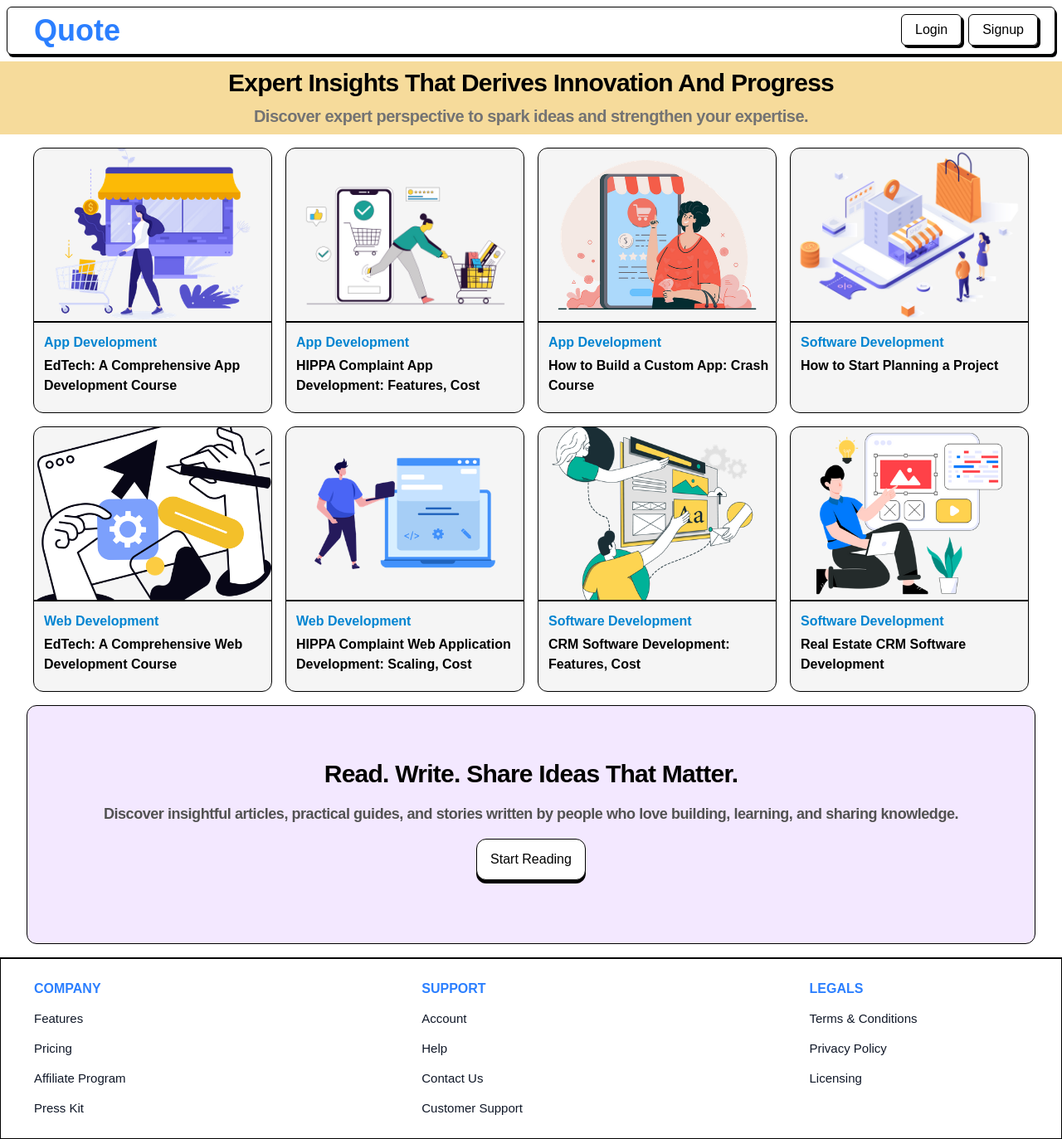
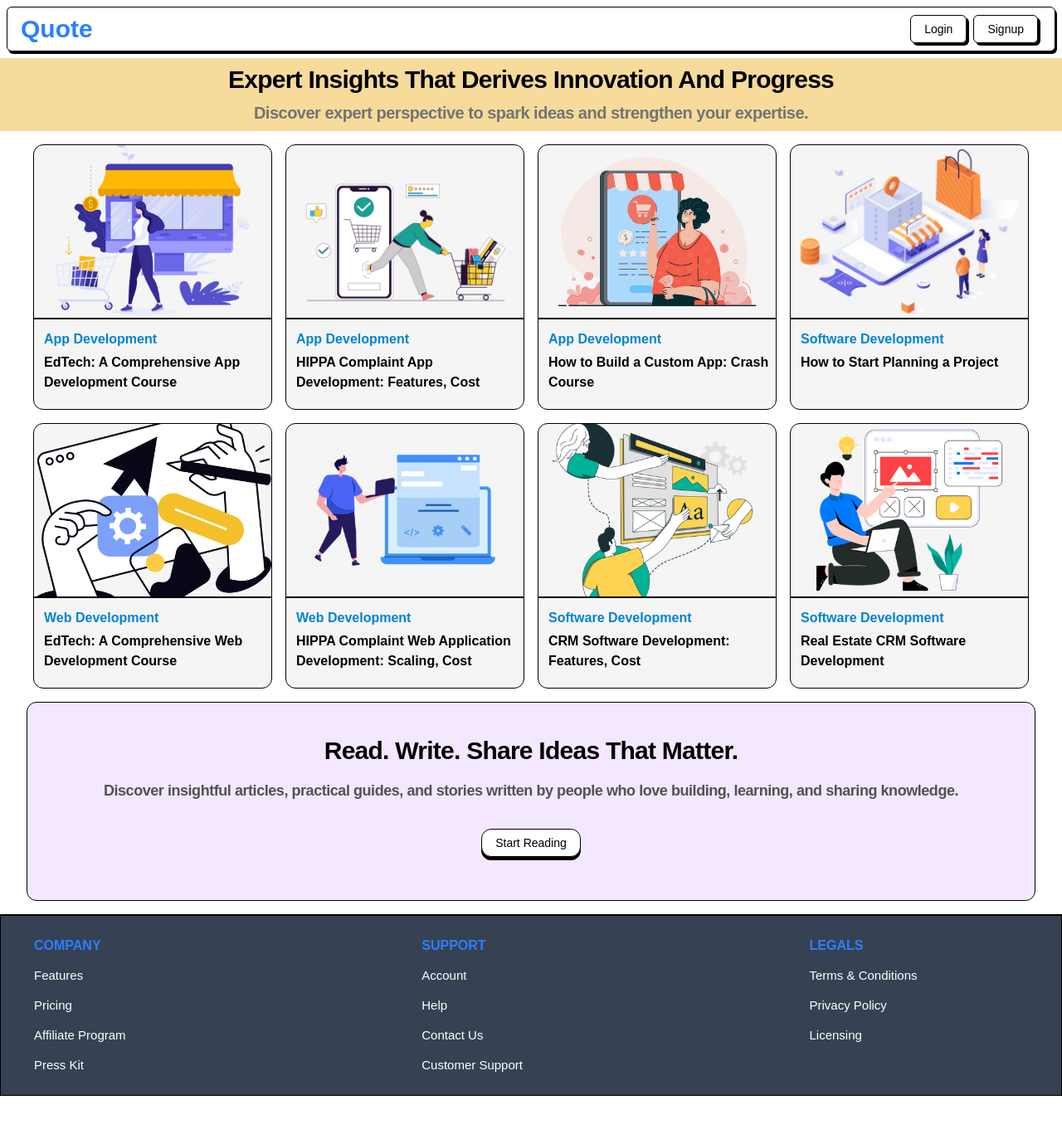
Before and after one commit to NaveenCR007/Quote---Blog-App, a React (Vite) app: page / in a window 1280 px wide. Shown: the whole page at 83% size. After the commit the page ends 1321 px from the top, so only its background shows below. Built offline with nearby package versions, Linux system fonts and the light colour scheme; no server answers.

Commit message:
UI fix complete

```diff
--- a/src/components/Button.jsx
+++ b/src/components/Button.jsx
@@ -2,7 +2,7 @@ function Button({ children, bgColor = '', type = 'button', textColor = 'text-bla
     return (
         <button
             type={type}
-            className={`className='bg-white border border-black px-4 py-1.5 mx-1 rounded-md hover:translate-x-0.5 hover:translate-y-0.5 cursor-pointer hover:shadow-[2px_2px_0_0_rgba(0,0,0,1)] duration-200 transition-all' ${bgColor} ${textColor} ${className}`}
+            className={`className='bg-white border border-black text-sm sm:text-md px-2 py-1 sm:px-4 sm:py-1.5 mx-1 rounded-md hover:translate-x-0.5 hover:translate-y-0.5 cursor-pointer hover:shadow-[2px_2px_0_0_rgba(0,0,0,1)] duration-200 transition-all' ${bgColor} ${textColor} ${className}`}
             {...props}
         >
             {children}
--- a/src/components/Footer/Footer.jsx
+++ b/src/components/Footer/Footer.jsx
@@ -2,7 +2,7 @@ import { Link } from 'react-router-dom'
 
 function Footer() {
   return (
-    <section className="relative overflow-hidden border border-t-2 border-t-black">
+    <section className="relative overflow-hidden bg-gray-700 border border-t-2 border-t-black">
       <div className="relative z-10 mx-auto max-w-7xl px-4">
         <div className="flex items-start justify-between">
           <div className="w-full p-6 md:w-1/2 lg:w-2/12">
@@ -13,7 +13,7 @@ function Footer() {
               <ul>
                 <li className="mb-3">
                   <Link
-                    className=" text-[15px] font-medium text-gray-900 hover:text-gray-700"
+                    className=" text-[15px] font-medium text-white hover:text-gray-300"
                     to="/"
                   >
                     Features
@@ -21,7 +21,7 @@ function Footer() {
                 </li>
                 <li className="mb-3">
                   <Link
-                    className=" text-[15px] font-medium text-gray-900 hover:text-gray-700"
+                    className=" text-[15px] font-medium text-white hover:text-gray-300"
                     to="/"
                   >
                     Pricing
@@ -29,7 +29,7 @@ function Footer() {
                 </li>
                 <li className="mb-3">
                   <Link
-                    className=" text-[15px] font-medium text-gray-900 hover:text-gray-700"
+                    className=" text-[15px] font-medium text-white hover:text-gray-300"
                     to="/"
                   >
                     Affiliate Program
@@ -37,7 +37,7 @@ function Footer() {
                 </li>
                 <li>
                   <Link
-                    className=" text-[15px] font-medium text-gray-900 hover:text-gray-700"
+                    className=" text-[15px] font-medium text-white hover:text-gray-300"
                     to="/"
                   >
                     Press Kit
@@ -54,7 +54,7 @@ function Footer() {
               <ul>
                 <li className="mb-3">
                   <Link
-                    className=" text-[15px] font-medium text-gray-900 hover:text-gray-700"
+                    className=" text-[15px] font-medium text-white hover:text-gray-300"
                     to="/"
                   >
                     Account
@@ -62,7 +62,7 @@ function Footer() {
                 </li>
                 <li className="mb-3">
                   <Link
-                    className=" text-[15px] font-medium text-gray-900 hover:text-gray-700"
+                    className=" text-[15px] font-medium text-white hover:text-gray-300"
                     to="/"
                   >
                     Help
@@ -70,7 +70,7 @@ function Footer() {
                 </li>
                 <li className="mb-3">
                   <Link
-                    className=" text-[15px] font-medium text-gray-900 hover:text-gray-700"
+                    className=" text-[15px] font-medium text-white hover:text-gray-300"
                     to="/"
                   >
                     Contact Us
@@ -78,7 +78,7 @@ function Footer() {
                 </li>
                 <li>
                   <Link
-                    className=" text-[15px] font-medium text-gray-900 hover:text-gray-700"
+                    className=" text-[15px] font-medium text-white hover:text-gray-300"
                     to="/"
                   >
                     Customer Support
@@ -95,7 +95,7 @@ function Footer() {
               <ul>
                 <li className="mb-3">
                   <Link
-                    className=" text-[15px] font-medium text-gray-900 hover:text-gray-700"
+                    className=" text-[15px] font-medium text-white hover:text-gray-300"
                     to="/"
                   >
                     Terms &amp; Conditions
@@ -103,7 +103,7 @@ function Footer() {
                 </li>
                 <li className="mb-3">
                   <Link
-                    className=" text-[15px] font-medium text-gray-900 hover:text-gray-700"
+                    className=" text-[15px] font-medium text-white hover:text-gray-300"
                     to="/"
                   >
                     Privacy Policy
@@ -111,7 +111,7 @@ function Footer() {
                 </li>
                 <li>
                   <Link
-                    className=" text-[15px] font-medium text-gray-900 hover:text-gray-700"
+                    className=" text-[15px] font-medium text-white hover:text-gray-300"
                     to="/"
                   >
                     Licensing
--- a/src/components/Header/Header.jsx
+++ b/src/components/Header/Header.jsx
@@ -43,17 +43,17 @@ function Header() {
   ]
 
   return (
-    <header className=' py-2 border sticky top-2 z-10 bg-white rounded-md mx-2 shadow-[2px_3px_0_0_rgba(0,0,0,1)]'>
+    <header className='py-2 border sticky top-2 z-10 bg-white rounded-md mx-2 shadow-[2px_3px_0_0_rgba(0,0,0,1)]'>
       <Container >
-        <nav className='flex'>
-          <div className='ml-4'>
+        <nav className='flex justify-between items-center'>
+          <div className='hidden sm:block'>
             <Link to={'/'}>
               <Logo width={'w-10'} height={'h-10'} />
             </Link>
           </div>
 
           {/* <li> is the rendering element, so wrap it with () or return it */}
-          <ul className='flex ml-auto'>
+          <ul className='flex mx-auto sm:m-0'>
             {navItems.map((item) =>
               item.active ? (
                 <li key={item.name}>
--- a/src/components/Logo.jsx
+++ b/src/components/Logo.jsx
@@ -3,8 +3,7 @@ import React from 'react'
 function Logo() {
   return (
     <div>
-
-      <h1 className='font-bold text-4xl text-blue-500'>Quote</h1>
+      <h1 className='font-bold text-2xl sm:text-3xl text-blue-500'>Quote</h1>
     </div>
   )
 }
--- a/src/components/PostCard.jsx
+++ b/src/components/PostCard.jsx
@@ -21,7 +21,8 @@ function PostCard({ $id, title, featuredImage }) {
                         </div>
                     )}
                 </div>
-                <h2 className='text-xl font-semibold'>{title}</h2>
+
+                <h2 className='text-sm sm:text-md md:text-xl font-bold'>{title}</h2>
             </div>
         </Link>
     )
--- a/src/pages/AllPosts.jsx
+++ b/src/pages/AllPosts.jsx
@@ -22,9 +22,9 @@ function AllPosts() {
             (
                 <div className='w-full mt-4'>
                     <Container>
-                        <div className='flex flex-wrap'>
+                        <div className='w-full flex flex-wrap'>
                             {posts.map((post) => (
-                                <div key={post.$id} className='p-2 w-1/4'>
+                                <div key={post.$id} className='p-2 flex flex-wrap w-1/2 sm:w-1/3'>
                                     <PostCard
                                         $id={post.$id}
                                         title={post.title}
--- a/src/pages/Home.jsx
+++ b/src/pages/Home.jsx
@@ -37,7 +37,7 @@ function Home() {
                             <h3 className='text-xl text-neutral-500 font-bold tracking-tight'>Discover expert perspective to spark ideas and strengthen your expertise.</h3>
                         </div>
 
-                        <div className="cards flex flex-wrap justify-center gap-4 mt-4">
+                        <div className="cards flex flex-wrap justify-center gap-4 mt-4 mx-auto">
                             <Card src="./shop1.webp"
                                 title={"App Development"}
                                 Desc={"EdTech: A Comprehensive App Development Course"}
@@ -79,12 +79,12 @@ function Home() {
                             />
                         </div>
 
-                        <div className='w-[95%] mx-auto h-72 border mt-4 rounded-xl bg-purple-100'>
-                            <h2 className='text-center text-3xl font-bold pt-16 tracking-tight'>Read. Write. Share Ideas That Matter.</h2>
-                            <p className='text-center text-lg tracking-tight pt-4 font-semibold text-neutral-600'>Discover insightful articles, practical guides, and stories written by people who love building, learning, and sharing knowledge. </p>
+                        <div className='w-[95%] mx-auto h-72 sm:h-60 border mt-4 rounded-xl bg-purple-100'>
+                            <h2 className='text-center text-xl sm:text-3xl font-bold pt-10 tracking-tight'>Read. Write. Share Ideas That Matter.</h2>
+                            <p className='text-center text-md sm:text-lg tracking-tight pt-4 font-semibold text-neutral-600'>Discover insightful articles, practical guides, and stories written by people who love building, learning, and sharing knowledge. </p>
 
                             <Link to={'/login'}>
-                                <Button className='py-3 mt-4 rounded-xl shadow-[0px_4px_0_0_rgba(0,0,0,1)] hover:shadow-none' bgColor='bg-white' textColor='text-black' >
+                                <Button className='py-3 mt-8 rounded-xl shadow-[0px_4px_0_0_rgba(0,0,0,1)] hover:shadow-none' bgColor='bg-white' textColor='text-black' >
                                     Start Reading
                                 </Button>
                             </Link>
--- a/src/pages/Post.jsx
+++ b/src/pages/Post.jsx
@@ -63,6 +63,7 @@ function Post() {
                         <Link to={`/edit-post/${post.$id}`}>
                             <Button className='shadow-[2px_2px_0_0_rgba(0,0,0,1)] hover:shadow-[1px_1px_0_0_rgba(0,0,0,1)]' bgColor="bg-green-500" textColor='text-white'>Edit</Button>
                         </Link>
+
                         <Button className='shadow-[2px_2px_0_0_rgba(0,0,0,1)] hover:shadow-[1px_1px_0_0_rgba(0,0,0,1)]' bgColor="bg-red-400" textColor='text-white' onClick={deletePost}>
                             Delete
                         </Button>
```
